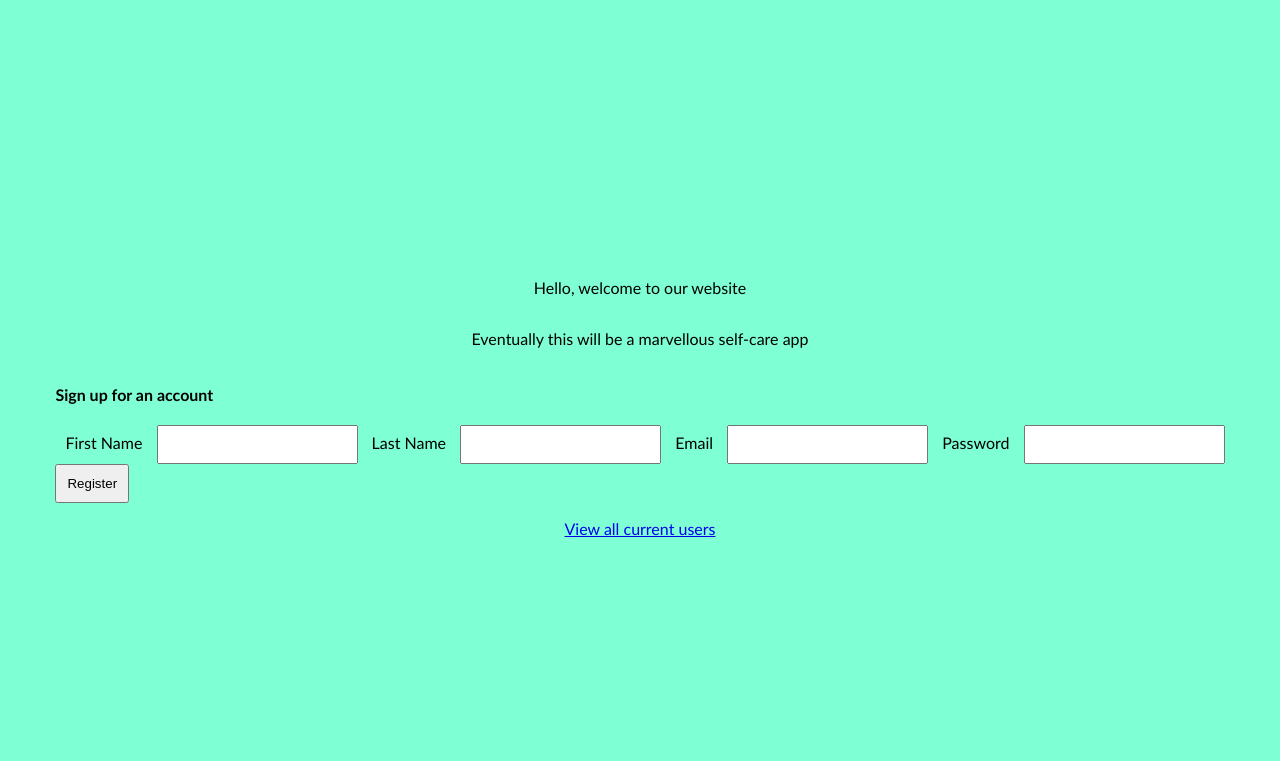
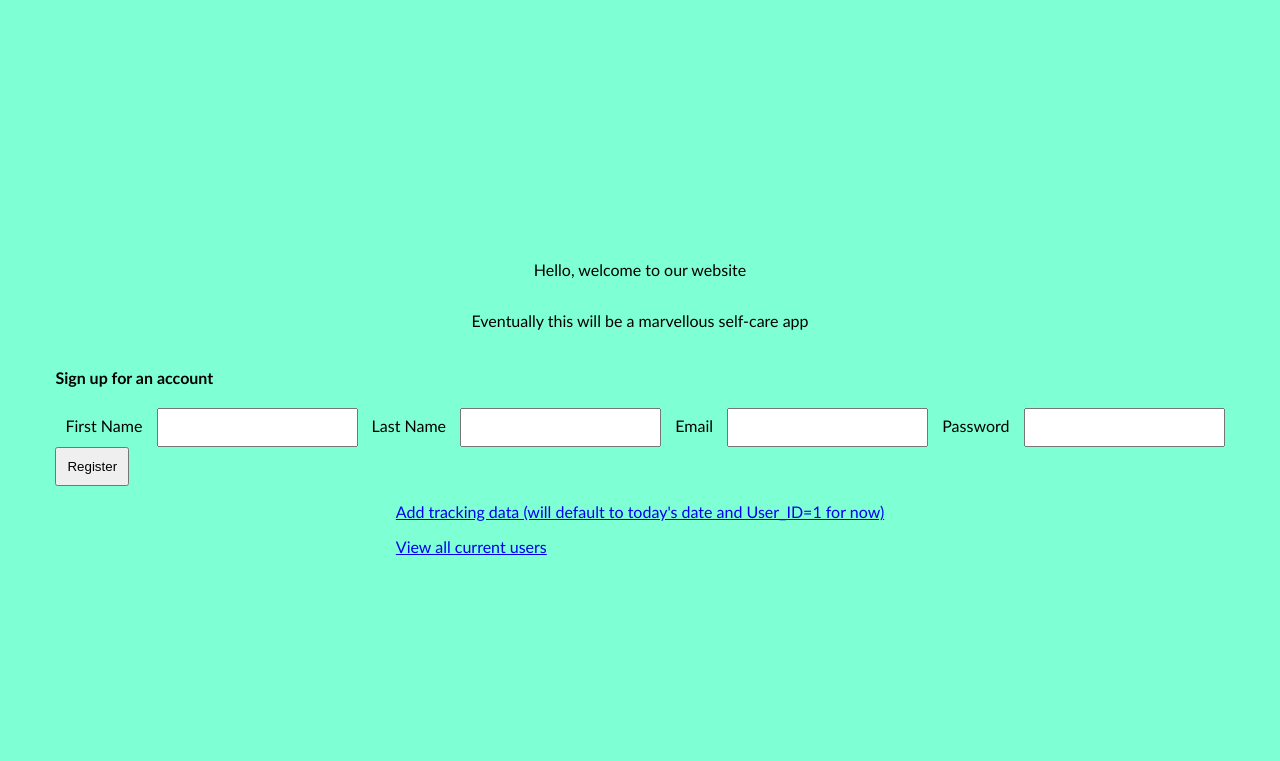
Before and after one commit to JodyBroad/CFG-Degree-Final-Project, a Flask app: page / in a window 1280 px wide. Shown: the top 761 px of the page. Run offline with Flask 3, Linux system fonts and the light colour scheme; parts of the project's set-up code (start-up, migrations or seed data) failed here and were passed over.

Commit message:
tracking page, form, routes now works - default values of today's date and user_id = 1 until we have log in and date selector working on home page also added "no data" fields for Mood, Sleep Duration and Sleep Quality so user does not have to enter data for these fields and updated all the tables accordingly

```diff
--- a/main.py
+++ b/main.py
@@ -3,9 +3,11 @@ from flask import Flask, request, flash, url_for, redirect, render_template
 from flask_sqlalchemy import SQLAlchemy
 # this is what we will use to capture data entered on the website
 from flask_wtf import FlaskForm
-from wtforms import StringField, SubmitField
+from wtforms import StringField, SubmitField, RadioField, SelectField, IntegerField
 # validators will be useful for making sure valid input coming from the website
 from wtforms.validators import Email, DataRequired
+# for date info
+from datetime import datetime
 
 # creating an instance of the app
 app = Flask(__name__)
@@ -86,39 +88,42 @@ user_5 = UserInfo(forename='Georgie', surname='Annett', email='Georgie@email.com
 users = [user_1, user_2, user_3, user_4, user_5]
 
 # MoodStatus
-mood_1 = MoodStatus(mood='Happy')
-mood_2 = MoodStatus(mood='Sad')
-mood_3 = MoodStatus(mood='Angry')
-mood_4 = MoodStatus(mood='Sleepy')
-mood_5 = MoodStatus(mood='Sick')
-mood_6 = MoodStatus(mood='Anxious')
+mood_1 = MoodStatus(mood='No data')
+mood_2 = MoodStatus(mood='Happy')
+mood_3 = MoodStatus(mood='Sad')
+mood_4 = MoodStatus(mood='Angry')
+mood_5 = MoodStatus(mood='Sleepy')
+mood_6 = MoodStatus(mood='Sick')
+mood_7 = MoodStatus(mood='Anxious')
 
 # save the rows to a list
-moods = [mood_1, mood_2, mood_3, mood_4, mood_5, mood_6]
+moods = [mood_1, mood_2, mood_3, mood_4, mood_5, mood_6, mood_7]
 
 # Sleep duration
-sleep_1 = SleepDuration(duration='1-5 hours')
-sleep_2 = SleepDuration(duration='5-8 hours')
-sleep_3 = SleepDuration(duration='8-10 hours')
-sleep_4 = SleepDuration(duration='10+ hours')
+sleep_1 = SleepDuration(duration='No data')
+sleep_2 = SleepDuration(duration='1-5 hours')
+sleep_3 = SleepDuration(duration='5-8 hours')
+sleep_4 = SleepDuration(duration='8-10 hours')
+sleep_5 = SleepDuration(duration='10+ hours')
 
 # save the rows to a list
-sleeps = [sleep_1, sleep_2, sleep_3, sleep_4]
+sleeps = [sleep_1, sleep_2, sleep_3, sleep_4, sleep_5]
 
 # Sleep Quality
-quality_1 = SleepQuality(quality="Good")
-quality_2 = SleepQuality(quality="Bad")
+quality_1 = SleepQuality(quality="No data")
+quality_2 = SleepQuality(quality="Good")
+quality_3 = SleepQuality(quality="Bad")
 
 # save the rows to a list
-qualities = [quality_1, quality_2]
+qualities = [quality_1, quality_2, quality_3]
 
 # Daily Record
-daily_record_1 = DailyRecord(user_id=1, record_date='2023-05-08', mood_id=1, mood_diary='Fine',
-                             sleep_duration_id=3, sleep_quality_id=1, water_intake=1500, steps_taken=8500)
-daily_record_2 = DailyRecord(user_id=2, record_date='2023-05-07', mood_id=2,
-                             sleep_duration_id=2, sleep_quality_id=2, water_intake=1800, steps_taken=12000)
-daily_record_3 = DailyRecord(user_id=3, record_date='2023-05-08', mood_id=4, mood_diary='So very tired',
-                             sleep_duration_id=1, sleep_quality_id=2, water_intake=2500, steps_taken=11500)
+daily_record_1 = DailyRecord(user_id=1, record_date='2023-05-08', mood_id=2, mood_diary='Fine',
+                             sleep_duration_id=3, sleep_quality_id=2, water_intake=1500, steps_taken=8500)
+daily_record_2 = DailyRecord(user_id=2, record_date='2023-05-07', mood_id=3,
+                             sleep_duration_id=3, sleep_quality_id=3, water_intake=1800, steps_taken=12000)
+daily_record_3 = DailyRecord(user_id=3, record_date='2023-05-08', mood_id=5, mood_diary='So very tired',
+                             sleep_duration_id=2, sleep_quality_id=3, water_intake=2500, steps_taken=11500)
 
 # save the rows to a list
 records = [daily_record_1, daily_record_2, daily_record_3]
@@ -135,6 +140,25 @@ class BasicRegistrationForm(FlaskForm):
     email = StringField('Email', validators=[DataRequired(), Email(message="Please supply a valid email")])
     password = StringField('Password', validators=[DataRequired()])
     submit = SubmitField('Register')
+
+
+class TrackingForm(FlaskForm):
+    # date is defaulting to today's date for now - can get this pulling through the date entered on the home screen later
+    # date = datetime.today().strftime('%Y-%m-%d')
+    mood_id = RadioField('Select the emoji that most closely matches your mood', choices=[(1, 'No data'), (2, 'Happy'),
+                                                                                          (3, 'Sad'), (4, 'Angry'),
+                                                                                          (5, 'Sleepy'), (6, 'Sick'),
+                                                                                          (7, 'Anxious')], default=1,
+                                                                                            coerce=int)
+    mood_diary = StringField('Add a short optional reflective diary entry')
+    sleep_duration_id = SelectField('How many hours did you sleep?', choices=[(1, 'No data'), (2, '1-5 hours'),
+                                                                              (3, '5-8 hours'), (4, '8-10 hours'),
+                                                                              (5, '10+ hours')])
+    sleep_quality_id = SelectField('How would you rate the quality of your sleep?', choices=[(1, 'No data'),
+                                                                                             (2, 'Good'), (3, 'Bad')])
+    water_intake = IntegerField('How many ml of water have you drunk today?')
+    steps_taken = IntegerField('How many steps have you taken today?')
+    submit = SubmitField('Submit tracking record')
 
 
 # This should be in separate routes.py file but ok here for now
@@ -163,6 +187,35 @@ def home():
     return render_template('home.html', form=form, message=error, title='home')
 
 
+@app.route('/tracking', methods=['GET', 'POST'])
+def tracking():
+    error = ""
+    form = TrackingForm()
+    if request.method == 'POST':
+        # date is defaulting to today's date for now - can get this pulling through the date entered on the home screen
+        # later
+        record_date = datetime.today().strftime('%Y-%m-%d')
+        # defaulting the user id until we have the log in working
+        user_id = 1
+        mood_id = form.mood_id.data
+        mood_diary = form.mood_diary.data
+        sleep_duration_id = form.sleep_duration_id.data
+        sleep_quality_id = form.sleep_quality_id.data
+        water_intake = form.water_intake.data
+        steps_taken = form.steps_taken.data
+        new_daily_record = DailyRecord(user_id=user_id, record_date=record_date, mood_id=mood_id, mood_diary=mood_diary,
+                                       sleep_duration_id=sleep_duration_id, sleep_quality_id=sleep_quality_id,
+                                       water_intake=water_intake, steps_taken=steps_taken)
+        db.session.add(new_daily_record)
+        db.session.commit()
+        flash(f'Success! Your entry was added', 'success')
+        # if successful, return to the homepage
+        return render_template('tracking.html', form=form, message=error, title='tracking')
+    return render_template('tracking.html', form=form, message=error, title='tracking')
+
+
+
+
 # getting list of current users
 @app.route('/user_list', methods=['GET'])
 def user_list():
--- a/templates/home.html
+++ b/templates/home.html
@@ -26,6 +26,7 @@
         </div>
 
         <div>
+            <p><a href="{{ url_for('tracking') }}">Add tracking data (will default to today's date and User_ID=1 for now)</a></p>
             <p><a href="{{ url_for('user_list') }}">View all current users</a></p>
         </div>
 
```
Also changed, not shown: templates/tracking.html (added, +35 -0 lines).
